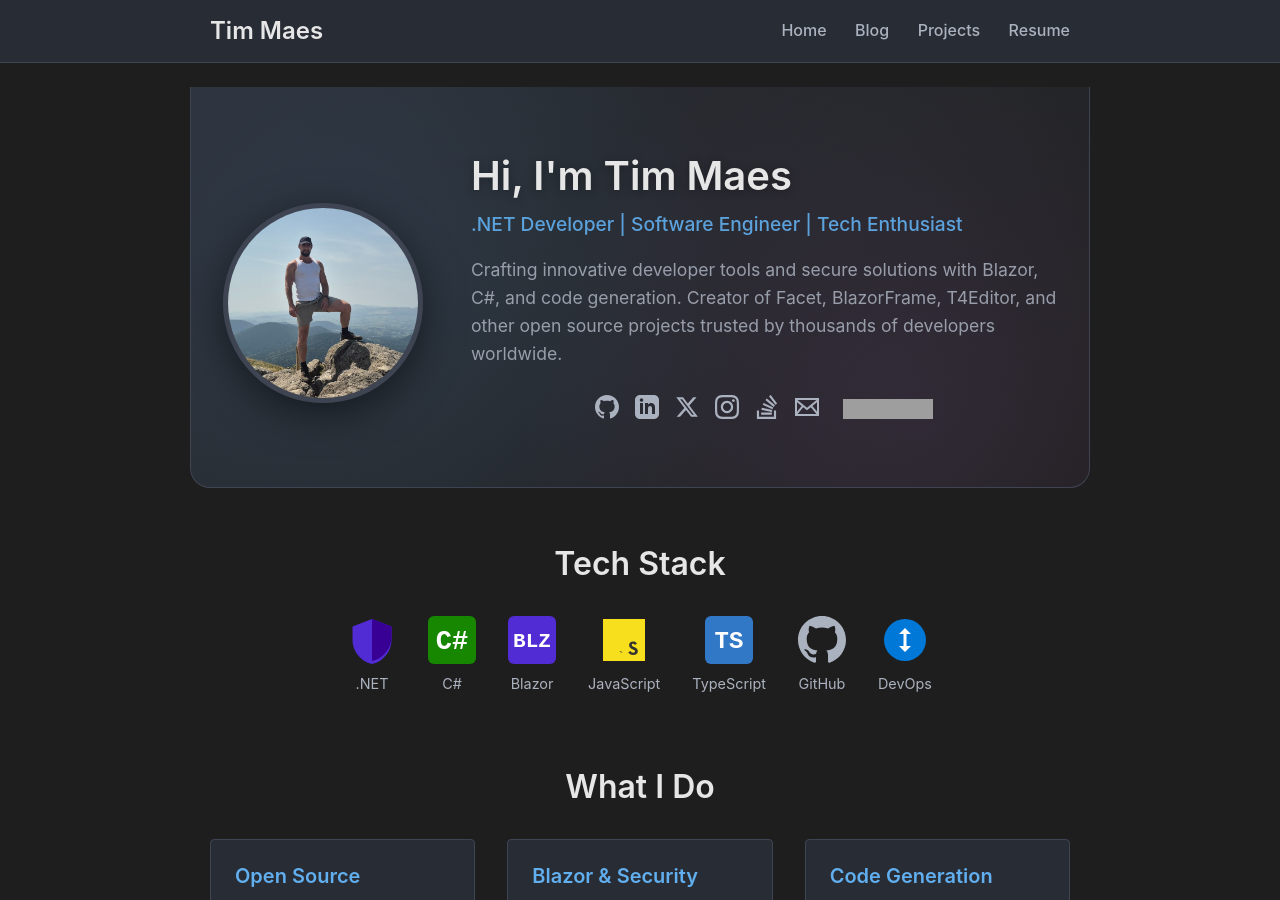
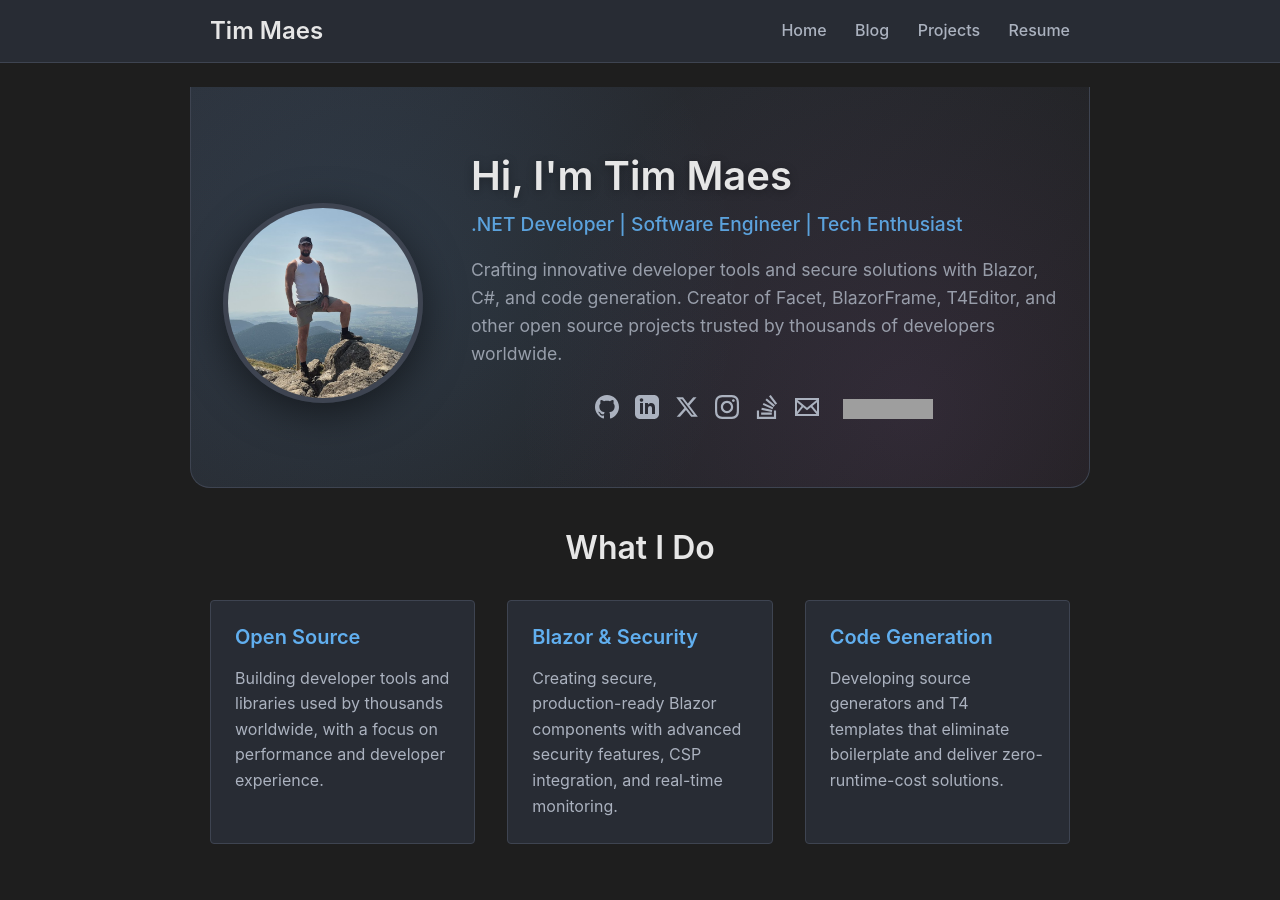
Before and after one commit to Tim-Maes/Tim-Maes.github.io, a Jekyll site: the page built from index.md, in a window 1280 px wide and 900 px high. Built offline with Jekyll 4.4.1, drawn with Linux system fonts in a browser that asks for light colours; grey boxes are pictures that could not be loaded.

Commit message:
Remove section

```diff
--- a/index.md
+++ b/index.md
@@ -40,40 +40,6 @@ title: Home
     </div>
   </div>
 </div>
-
-<section class="tech-stack" style="padding: 2rem 0; text-align: center;">
-  <h2 style="margin-bottom: 2rem; font-size: 2rem;">Tech Stack</h2>
-  <div style="display: flex; flex-wrap: wrap; justify-content: center; gap: 2rem; max-width: 800px; margin: 0 auto;">
-    <div style="display: flex; flex-direction: column; align-items: center; gap: 0.5rem;">
-      <svg width="48" height="48" viewBox="0 0 32 32" fill="none"><path d="M16 2L3 7v9c0 7.33 5.06 14.18 13 16 7.94-1.82 13-8.67 13-16V7L16 2z" fill="#512BD4"/><path d="M16 2v28c7.94-1.82 13-8.67 13-16V7L16 2z" fill="#380094"/></svg>
-      <span style="color: var(--text-color); font-size: 0.9rem;">.NET</span>
-    </div>
-    <div style="display: flex; flex-direction: column; align-items: center; gap: 0.5rem;">
-      <svg width="48" height="48" viewBox="0 0 32 32" fill="none"><rect width="32" height="32" rx="4" fill="#178600"/><text x="50%" y="50%" text-anchor="middle" dy=".35em" fill="white" font-family="monospace" font-size="18" font-weight="bold">C#</text></svg>
-      <span style="color: var(--text-color); font-size: 0.9rem;">C#</span>
-    </div>
-    <div style="display: flex; flex-direction: column; align-items: center; gap: 0.5rem;">
-      <svg width="48" height="48" viewBox="0 0 32 32" fill="none"><rect width="32" height="32" rx="4" fill="#512BD4"/><text x="50%" y="50%" text-anchor="middle" dy=".35em" fill="white" font-family="monospace" font-size="14" font-weight="bold">BLZ</text></svg>
-      <span style="color: var(--text-color); font-size: 0.9rem;">Blazor</span>
-    </div>
-    <div style="display: flex; flex-direction: column; align-items: center; gap: 0.5rem;">
-      <svg width="48" height="48" viewBox="0 0 32 32"><path d="M2 2h28v28H2z" fill="#F7DF1E"/><path d="M20.34 23.28c.39.66.9 1.15 1.8 1.15.76 0 1.24-.38 1.24-.9 0-.63-.5-.85-1.33-1.22l-.46-.2c-1.32-.56-2.2-1.26-2.2-2.75 0-1.37 1.04-2.41 2.67-2.41 1.16 0 2 .4 2.6 1.46l-1.42.92c-.31-.56-.65-.78-1.18-.78-.54 0-.88.34-.88.78 0 .55.34.77 1.13 1.11l.46.2c1.56.67 2.44 1.35 2.44 2.88 0 1.65-1.3 2.55-3.04 2.55-1.7 0-2.8-.81-3.34-1.87l1.51-.88zm-7.23.13c.29.5.55.92 1.18.92.6 0 .98-.24.98-.1.17v-6.53h1.86v6.56c0 1.74-1.02 2.53-2.5 2.53-1.34 0-2.12-.69-2.52-1.52l1.5-.86z" fill="#323330"/></svg>
-      <span style="color: var(--text-color); font-size: 0.9rem;">JavaScript</span>
-    </div>
-    <div style="display: flex; flex-direction: column; align-items: center; gap: 0.5rem;">
-      <svg width="48" height="48" viewBox="0 0 32 32" fill="none"><rect width="32" height="32" rx="4" fill="#3178C6"/><text x="50%" y="50%" text-anchor="middle" dy=".35em" fill="white" font-family="monospace" font-size="16" font-weight="bold">TS</text></svg>
-      <span style="color: var(--text-color); font-size: 0.9rem;">TypeScript</span>
-    </div>
-    <div style="display: flex; flex-direction: column; align-items: center; gap: 0.5rem;">
-      <svg width="48" height="48" viewBox="0 0 24 24" fill="currentColor" style="color: var(--text-color);"><path d="M12 0c-6.626 0-12 5.373-12 12 0 5.302 3.438 9.8 8.207 11.387.599.111.793-.261.793-.577v-2.234c-3.338.726-4.033-1.416-4.033-1.416-.546-1.387-1.333-1.756-1.333-1.756-1.089-.745.083-.729.083-.729 1.205.084 1.839 1.237 1.839 1.237 1.07 1.834 2.807 1.304 3.492.997.107-.775.418-1.305.762-1.604-2.665-.305-5.467-1.334-5.467-5.931 0-1.311.469-2.381 1.236-3.221-.124-.303-.535-1.524.117-3.176 0 0 1.008-.322 3.301 1.23.957-.266 1.983-.399 3.003-.404 1.02.005 2.047.138 3.006.404 2.291-1.552 3.297-1.23 3.297-1.23.653 1.653.242 2.874.118 3.176.77.84 1.235 1.911 1.235 3.221 0 4.609-2.807 5.624-5.479 5.921.43.372.823 1.102.823 2.222v3.293c0 .319.192.694.801.576 4.765-1.589 8.199-6.086 8.199-11.386 0-6.627-5.373-12-12-12z"/></svg>
-      <span style="color: var(--text-color); font-size: 0.9rem;">GitHub</span>
-    </div>
-    <div style="display: flex; flex-direction: column; align-items: center; gap: 0.5rem;">
-      <svg width="48" height="48" viewBox="0 0 32 32" fill="none"><circle cx="16" cy="16" r="14" fill="#0078D7"/><path d="M16 8l-4 4h3v4h2v-4h3l-4-4zm-4 12l4 4 4-4h-3v-4h-2v4h-3z" fill="white"/></svg>
-      <span style="color: var(--text-color); font-size: 0.9rem;">DevOps</span>
-    </div>
-  </div>
-</section>
 
 <section class="what-i-do" style="padding: 1rem 0;">
   <h2 style="text-align: center; margin-bottom: 2rem; font-size: 2rem;">What I Do</h2>
```
